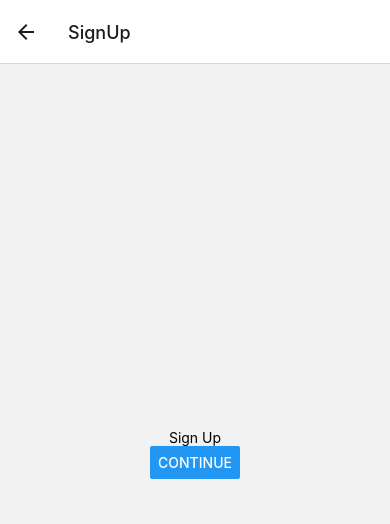
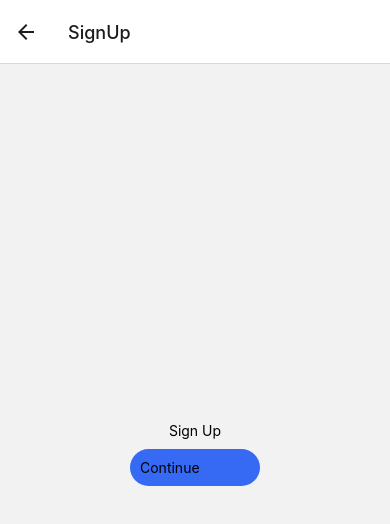
Before and after one commit to alstdu/my-first-native-app, a React Native app: screen /SignUp in a window 390 px wide. Shown: the top 524 px of the page. Built offline with nearby package versions, Linux system fonts and the light colour scheme.

Commit message:
Create button for sign up

```diff
--- a/components/SignUpScreen.js
+++ b/components/SignUpScreen.js
@@ -1,13 +1,15 @@
 import React from "react";
-import { Button, View, Text } from "react-native";
+import { TouchableOpacity, View, Text } from "react-native";
+import MyStyles from "../MyStyles";
 export default function SignUpScreen({ navigation }) {
   return (
     <View style={{ flex: 1, alignItems: "center", justifyContent: "center" }}>
       <Text>Sign Up</Text>
-      <Button
-        title="Continue"
-        onPress={() => navigation.navigate("Invite")}
-      />
+      <TouchableOpacity
+        style={MyStyles.ButtonContainer}
+        onPress={() => navigation.navigate("Invite")}>
+          <Text>Continue</Text>
+      </TouchableOpacity>
     </View>
   );
 }
```
